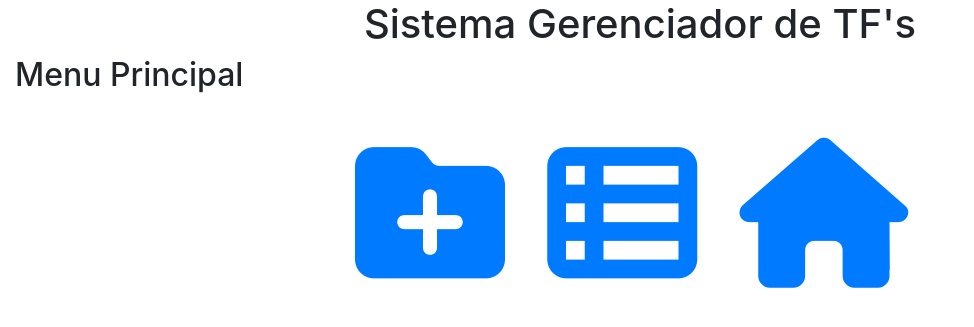
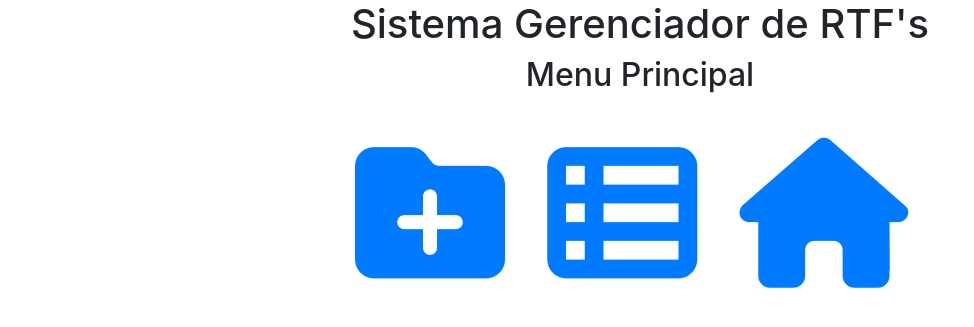
Before and after one commit to jhow-72/CRUD-RTFs, a Flask app: page / in a window 1280 px wide. Shown: the part 56-383 px from the top of the page, without its empty margins (0-974 px from the left). Run offline with Flask 2, Linux system fonts and the light colour scheme; some libraries are stand-ins or nearby versions.

Commit message:
ajuste final 1

```diff
--- a/templates/base.html
+++ b/templates/base.html
@@ -49,7 +49,7 @@
                         </div>
                     </li>
                 </ul>
-                <form class="form-inline my-2 my-lg-0">
+                <form class="form-inline my-2 my-lg-0" action="{{ url_for('viewRTF')}}">
                     <input class="form-control mr-sm-2" type="search" placeholder="Search" aria-label="Search">
                     <button class="btn btn-outline-success my-2 my-sm-0" type="submit">Search</button>
                 </form>
@@ -57,7 +57,7 @@
         </nav>
 
         <div class="container-fluid">
-            <h1 style="style=color:red;text-align:center;">Sistema Gerenciador de TF's</h1>
+            <h1 style="style=color:red;text-align:center;">Sistema Gerenciador de RTF's</h1>
             {% block content %}{% endblock %}
         </div>
 
--- a/templates/index.html
+++ b/templates/index.html
@@ -14,7 +14,7 @@
 
 </style>
 
-<h2>Menu Principal</h2>
+<h2 style="text-align: center">Menu Principal</h2>
 <div class="content">
     <ul>
         <li class="menu">
```
Also changed, not shown: db.sqlite3.
